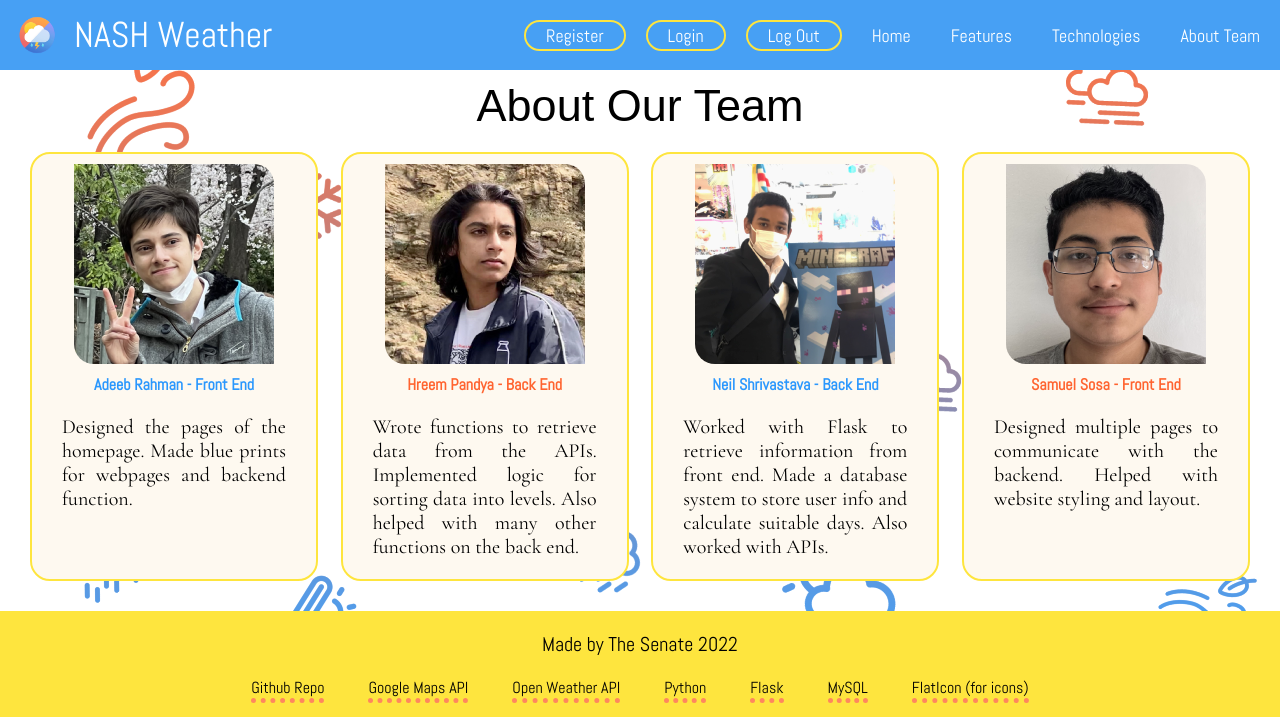
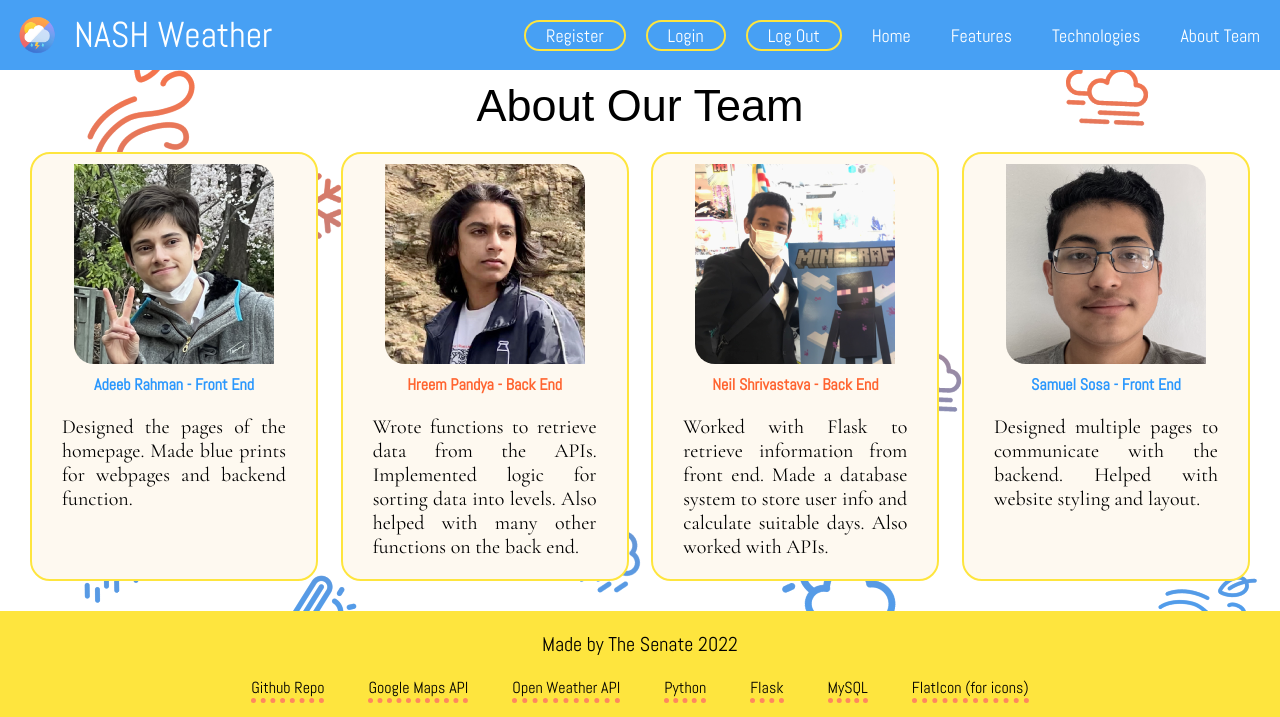
Before and after one commit to Arctican4Real/NASH-Weather, a Flask app: page / in a window 1280 px wide. Shown: the top 717 px of the page. Run offline with Flask 2, Linux system fonts and the light colour scheme; some web fonts are replaced.

Commit message:
Minor change to about team page

```diff
--- a/market/templates/pages/about-team.html
+++ b/market/templates/pages/about-team.html
@@ -49,12 +49,12 @@
                 </div>
                 <div class="aboutCard">
                     <img src="./../../static/images/team/Neil Shrivastava.png" alt="Picture of Neil Shrivastava" class="aboutImg">
-                    <div class="aboutJobFront">Neil Shrivastava - Back End</div>
+                    <div class="aboutJobBack">Neil Shrivastava - Back End</div>
                     <div class="aboutText">Worked with Flask to retrieve information from front end. Made a database system to store user info and calculate suitable days. Also worked with APIs.</div>
                 </div>
                 <div class="aboutCard">
                     <img src="./../../static/images/team/Samuel Sosa.png" alt="Picture of Samuel Sosa" class="aboutImg">
-                    <div class="aboutJobBack">Samuel Sosa - Front End</div>
+                    <div class="aboutJobFront">Samuel Sosa - Front End</div>
                     <div class="aboutText">Designed multiple pages to communicate with the backend. Helped with website styling and layout.</div>
                 </div>
             </div>
```
